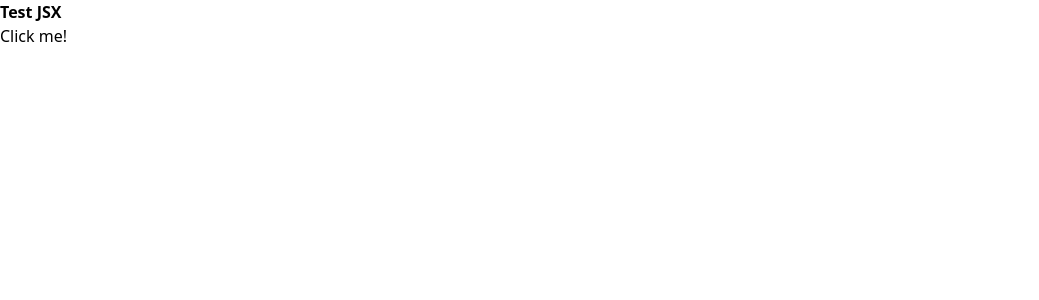
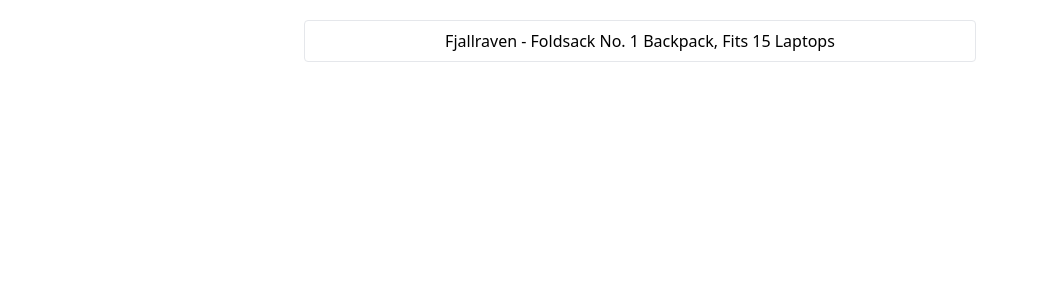
Before and after one commit to AlexPrudius/React, a React (Create React App) app in the folder project-react/: page / in a window 1280 px wide. Shown: the top 300 px of the page, without its empty margins (0-1039 px from the left). Built offline with nearby package versions, Linux system fonts and the light colour scheme.

Commit message:
Added product #1

```diff
--- a/project-react/src/App.tsx
+++ b/project-react/src/App.tsx
@@ -1,13 +1,13 @@
-import React, {createElement as e} from 'react';
+import React, {createElement as e, useState} from 'react';
+import {Product} from './components/Product'
+import {products} from './data/products'
 
 function App() {
-  // return (
-  //   <h1>Hello React!!!</h1>
-  // )
-  return e('div', {className: 'container'}, [
-    e('h1', {className: 'font-bold'}, 'Test JSX'),
-    e('button',  {className: ''}, 'Click me!')
-  ])
+  return (
+    <div className="container mx-auto max-w-2xl pt-5">
+      <Product product={products[0]} />
+    </div>
+  )
 }
 
 export default App;
--- /dev/null
+++ b/project-react/src/components/Product.tsx
@@ -0,0 +1,16 @@
+import React from 'react'
+import {IProduct} from '../models'
+
+interface ProductProps {
+    product: IProduct
+}
+
+export function Product(props: any) {
+return(
+        <div
+        className="border py-2 px-4 rounded flex flex-col items-center mb-2"
+        >
+            {props.product.title}
+        </div>
+    )
+}
--- /dev/null
+++ b/project-react/src/data/products.ts
@@ -0,0 +1,16 @@
+import {IProduct} from "../models"
+
+export const products: IProduct[]= [
+    {
+        id:1,
+        title:"Fjallraven - Foldsack No. 1 Backpack, Fits 15 Laptops",
+        price:109.95,
+        description:"Your perfect pack for everyday use and walks in the forest. Stash your laptop (up to 15 inches) in the padded sleeve, your everyday",
+        category:"men's clothing",
+        image:"https://fakestoreapi.com/img/81fPKd-2AYL._AC_SL1500_.jpg",
+        rating:  {
+            rate:3.9,
+            count:120
+        }
+    }
+]
--- /dev/null
+++ b/project-react/src/jsx.example.tsx
@@ -0,0 +1,19 @@
+import React, {createElement as e, useState} from 'react';
+
+
+
+function App() {
+    const [count, setCount] = useState (0)
+
+    // return (
+    //   <h1>Hello React!!!</h1>
+    // )
+    return e('div', {className: 'container'}, [
+      e('h1', {className: 'font-bold', key: 1}, `Test JSX ${count}`),
+      e('button',  {
+        className: 'py-2 px-4 border',
+        key: 2,
+        onClick: () => setCount(count + 1)
+      }, 'Click me!')
+    ])
+  }
--- /dev/null
+++ b/project-react/src/models.ts
@@ -0,0 +1,12 @@
+export interface IProduct {
+    id: number
+    title: string
+    price: number
+    description: string
+    category: string
+    image: string
+    rating: {
+        rate: number
+        count: number
+    }
+}
```
